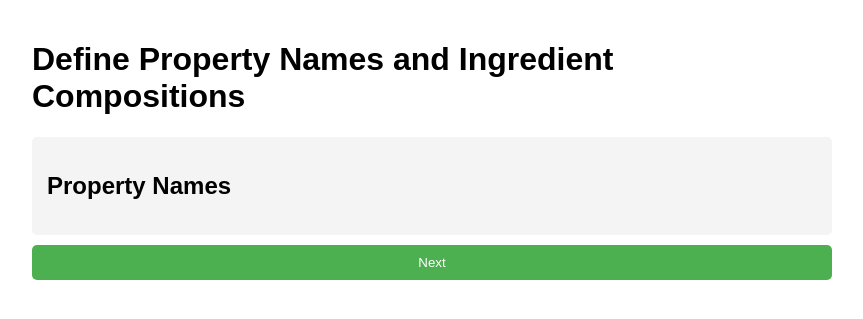
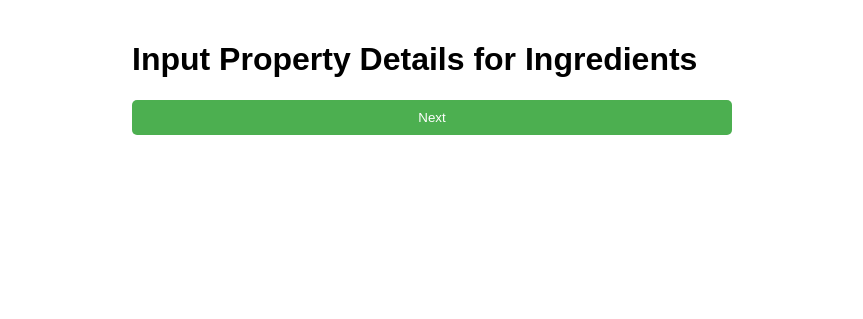
Before and after one commit to douaabousnina/operations-research-problems, a Flask app: page /input_properties in a window 1280 px wide. Shown: the top 319 px of the page, without its empty margins (208-1071 px from the left). Run offline with Flask 3, Linux system fonts and the light colour scheme.

Commit message:
PL1 & PL2 gg bro vro

```diff
--- a/app.py
+++ b/app.py
@@ -1,37 +1,31 @@
-from flask import *
-from PL1.main import PL1
+from flask import Flask, render_template, request, redirect, url_for, session
+from gurobipy import Model, GRB
+import traceback
 from PL2.main import solve_graph_coloring
 from test import render_graph
-import traceback
-import numpy as np
-
-
-app	= Flask(__name__)
-app.secret_key = 'random string'
-
-from flask import Flask, render_template, request, redirect, url_for, session
-from gurobipy import Model, GRB
-import numpy as np
 
 app = Flask(__name__)
-app.secret_key = 'your_secret_key_here'  # Important for using session
+app.secret_key = 'your_secret_key_here'  # Required for using session data
 
 class BlendingProblemSolver:
     @staticmethod
     def solve_blending_problem(ingredients, properties, property_bounds, total_quantity):
         try:
+            # Validate inputs
+            if not ingredients or not properties or not property_bounds:
+                raise ValueError("Ingredients, properties, or property bounds are missing or empty.")
+            if total_quantity <= 0:
+                raise ValueError("Total quantity must be greater than zero.")
+            for ingredient in ingredients:
+                if not all(k in ingredient for k in ['name', 'cost_per_unit', 'available_quantity', 'properties']):
+                    raise ValueError(f"Ingredient {ingredient} is missing required fields.")
+
             # Create Gurobi model
             model = Model("Blending Problem")
-            model.setParam('OutputFlag', 0)  # Suppress output
+            model.setParam('OutputFlag', 0)  # Suppress solver output
 
             # Number of ingredients
             n = len(ingredients)
-            print(type(n),n)
-            print(type(ingredients),ingredients)
-            print(type(properties),properties)
-            print(type(property_bounds),property_bounds)
-            print(type(total_quantity),total_quantity)
-
 
             # Decision variables: quantity of each ingredient
             x = model.addVars(n, lb=0, name="ingredient_quantity")
@@ -43,20 +37,28 @@
             )
 
             # Constraint: Total quantity
-            model.addConstr(sum(x[i] for i in range(n)) == total_quantity, "Total_Quantity")
+            model.addConstr(
+                sum(x[i] for i in range(n)) == total_quantity,
+                "Total_Quantity"
+            )
 
             # Constraints: Availability of ingredients
             for i in range(n):
-                model.addConstr(x[i] <= ingredients[i]['available_quantity'], f"Availability_{i}")
+                model.addConstr(
+                    x[i] <= ingredients[i]['available_quantity'],
+                    f"Availability_{i}"
+                )
 
             # Constraints: Property bounds
-            for prop_index, prop_name in enumerate(properties):
+            for prop_name in properties:
                 prop_contribution = sum(
-                    x[i] * ingredients[i]['properties'][prop_name]
-                    for i in range(n)
+                    x[i] * ingredients[i]['properties'][prop_name] for i in range(n)
                 )
                 min_bound = property_bounds[prop_name]['min'] * total_quantity
                 max_bound = property_bounds[prop_name]['max'] * total_quantity
+
+                # Debug constraints
+                print(f"Property: {prop_name}, Min Bound: {min_bound}, Max Bound: {max_bound}")
 
                 model.addConstr(prop_contribution >= min_bound, f"{prop_name}_Min")
                 model.addConstr(prop_contribution <= max_bound, f"{prop_name}_Max")
@@ -78,8 +80,7 @@
 
                 for prop_name in properties:
                     prop_total = sum(
-                        x[i].x * ingredients[i]['properties'][prop_name]
-                        for i in range(n)
+                        x[i].x * ingredients[i]['properties'][prop_name] for i in range(n)
                     )
                     results['property_totals'][prop_name] = prop_total
 
@@ -87,9 +88,14 @@
             else:
                 return {'status': 'No optimal solution found'}
         except Exception as e:
-            return {'status': f'Error: {str(e)}'}
+            return {
+                'status': 'Error',
+                'message': str(e),
+                'traceback': traceback.format_exc()  # For debugging
+            }
 
 # Flask Routes
+
 @app.route('/PL1', methods=['GET', 'POST'])
 def index():
     """Initial page to set up problem parameters"""
@@ -98,9 +104,7 @@
         session['num_ingredients'] = int(request.form['num_ingredients'])
         session['num_properties'] = int(request.form['num_properties'])
         session['total_quantity'] = float(request.form['total_quantity'])
-
         return redirect(url_for('input_ingredients'))
-
     return render_template('PL1.html')
 
 @app.route('/input_ingredients', methods=['GET', 'POST'])
@@ -112,91 +116,92 @@
         # Collect ingredient data
         ingredients = []
         for i in range(num_ingredients):
-            ingredient = {
-                'name': request.form[f'ingredient_name_{i}'],
-                'cost_per_unit': float(request.form[f'cost_per_unit_{i}']),
-                'available_quantity': float(request.form[f'available_quantity_{i}'])
-            }
-            ingredients.append(ingredient)
+            try:
+                ingredient = {
+                    'name': request.form[f'ingredient_name_{i}'],
+                    'cost_per_unit': float(request.form[f'cost_per_unit_{i}']),
+                    'available_quantity': float(request.form[f'available_quantity_{i}']),
+                    'properties': {}  # Placeholder for properties
+                }
+                ingredients.append(ingredient)
+            except ValueError as e:
+                return render_template('input_ingredients.html',
+                                       num_ingredients=num_ingredients,
+                                       error=f"Invalid input for ingredient {i}: {str(e)}")
 
-        # Store ingredients in session
         session['ingredients'] = ingredients
-
-        return redirect(url_for('input_properties'))
+        return redirect(url_for('property_naming'))
 
     return render_template('input_ingredients.html', num_ingredients=num_ingredients)
 
+@app.route('/property_naming', methods=['GET', 'POST'])
+def property_naming():
+    """Page to name the properties before inputting their percentages"""
+    num_properties = session.get('num_properties', 0)
+
+    if request.method == 'POST':
+        # Collect property names
+        property_names = [request.form[f'property_name_{i}'] for i in range(num_properties)]
+        session['property_names'] = property_names
+        return redirect(url_for('input_properties'))
+
+    return render_template('property_naming.html', num_properties=num_properties)
+
 @app.route('/input_properties', methods=['GET', 'POST'])
 def input_properties():
+    num_properties = session.get('num_properties', 0)
     """Page to input property details for ingredients"""
     num_ingredients = session.get('num_ingredients', 0)
-    num_properties = session.get('num_properties', 0)
     ingredients = session.get('ingredients', [])
+    property_names = session.get('property_names', [])
 
     if request.method == 'POST':
         # Collect property data for ingredients
         for i, ingredient in enumerate(ingredients):
-            properties = {}
-            for j in range(num_properties):
-                prop_name = request.form[f'property_name_{j}']
+            for j, prop_name in enumerate(property_names):
                 prop_value = float(request.form[f'ingredient_{i}_property_{j}'])
-                properties[prop_name] = prop_value
-            ingredients[i]['properties'] = properties
-
-        # Store updated ingredients
+                ingredient['properties'][prop_name] = prop_value
         session['ingredients'] = ingredients
-
         return redirect(url_for('input_property_bounds'))
 
-    # If this is the first time, create property names
-    if request.method == 'GET':
-        default_properties = [f'Property {i+1}' for i in range(num_properties)]
-        return render_template(
-            'input_properties.html',
-            num_ingredients=num_ingredients,
-            num_properties=num_properties,
-            ingredients=ingredients,
-            default_properties=default_properties
-        )
+    return render_template(
+        'input_properties.html',
+        num_ingredients=num_ingredients,
+        num_properties=num_properties,
+        ingredients=ingredients,
+        property_names=property_names,
+        enumerate=enumerate  # Pass enumerate to the template
+    )
 
 @app.route('/input_property_bounds', methods=['GET', 'POST'])
 def input_property_bounds():
     """Page to set property bounds for final product"""
-    num_properties = session.get('num_properties', 0)
-    ingredients = session.get('ingredients', [])
+    property_names = session.get('property_names', [])
     total_quantity = session.get('total_quantity', 0)
-
-    # Extract property names from first ingredient
-    properties = list(ingredients[0]['properties'].keys())
 
     if request.method == 'POST':
         # Collect property bounds
-        property_bounds = {}
-        for prop in properties:
-            property_bounds[prop] = {
+        property_bounds = {
+            prop: {
                 'min': float(request.form[f'{prop}_min']),
                 'max': float(request.form[f'{prop}_max'])
             }
+            for prop in property_names
+        }
+        session['property_bounds'] = property_bounds
 
         # Solve the blending problem
         solver = BlendingProblemSolver()
         result = solver.solve_blending_problem(
-            ingredients,
-            properties,
+            session.get('ingredients', []),
+            property_names,
             property_bounds,
             total_quantity
         )
-        print(result)
-        # Store result in session for display
         session['result'] = result
-
         return redirect(url_for('solution'))
 
-    return render_template(
-        'input_property_bounds.html',
-        properties=properties,
-        total_quantity=total_quantity
-    )
+    return render_template('input_property_bounds.html', property_names=property_names, total_quantity=total_quantity)
 
 @app.route('/solution')
 def solution():
@@ -204,40 +209,9 @@
     result = session.get('result', {})
     return render_template('solve.html', result=result)
 
-
 @app.route('/')
 def home():
     return render_template('index.html')
-
-# @app.route('/PL1', methods=['GET','POST'])
-# def PL_1():
-
-#     if request.method == 'POST':
-#         # Nombre d'ingrédients
-#         n = int(request.form['n'])
-#         # Nombre de propriétés
-#         m = int(request.form['m'])
-#         # Coûts des ingrédients
-#         costs = [(request.form[f"cost{i+1}"]) for i in range(n)]
-#         # Contributions des ingrédients aux propriétés
-#         contributions = [[(request.form[f"contrib{i+1}{j+1}"]) for i in range(n)] for j in range(m)]
-#         # Valeurs minimales des propriétés
-#         property_min = [(request.form[f"property_min{j+1}"]) for j in range(m)]
-#         # Valeurs maximales des propriétés
-#         property_max = [(request.form[f"property_max{j+1}"]) for j in range(m)]
-#         # Quantité totale du mélange
-#         total_quantity = (request.form['total_quantity'])
-
-#         availabilities = [(request.form[f"availability{i+1}"]) for i in range(n)]
-
-#         # Résoudre le problème
-#         try:
-#             result = PL1(n=n, m=m, costs=costs, contributions=contributions, property_min=property_min, property_max=property_max, total_quantity=total_quantity, availabilities=availabilities)
-#             return render_template('index.html', result=result)
-#         except Exception as e:
-#             error_details = traceback.format_exc()  # Get the full error traceback as a string
-#             return render_template('index.html', error=error_details)
-#     return render_template('PL1.html')
 
 @app.route("/PL2", methods=["GET", "POST"])
 def index2():
@@ -273,4 +247,3 @@
 
 if __name__ == '__main__':
     app.run(debug=True)
-    # PL1()
--- a/templates/input_properties.html
+++ b/templates/input_properties.html
@@ -3,35 +3,23 @@
 <head>
     <title>Input Properties</title>
     <style>
-        body { font-family: Arial, sans-serif; max-width: 800px; margin: 0 auto; padding: 20px; }
+        body { font-family: Arial, sans-serif; max-width: 600px; margin: 0 auto; padding: 20px; }
         .property-section { background: #f4f4f4; padding: 15px; margin-bottom: 10px; border-radius: 5px; }
         input { margin: 5px 0; width: 100%; padding: 5px; }
         button { width: 100%; padding: 10px; background-color: #4CAF50; color: white; border: none; border-radius: 5px; }
     </style>
 </head>
 <body>
-    <h1>Define Property Names and Ingredient Compositions</h1>
-    <form method="post">
-        <div class="property-section">
-            <h2>Property Names</h2>
-            {% for i in range(num_properties) %}
-                <label>Property {{ i + 1 }} Name:</label>
-                <input type="text" name="property_name_{{ i }}" value="{{ default_properties[i] }}" required><br>
+    <h1>Input Property Details for Ingredients</h1>
+    <form method="POST">
+        {% for i, ingredient in enumerate(ingredients) %}
+            <h3>{{ ingredient.name }}</h3>
+            {% for j, property_name in enumerate(property_names) %}
+                <label for="ingredient_{{ i }}_property_{{ j }}">{{ property_name }}:</label>
+                <input type="number" step="any" id="ingredient_{{ i }}_property_{{ j }}" name="ingredient_{{ i }}_property_{{ j }}" required>
+                <br>
             {% endfor %}
-        </div>
-
-        {% for i in range(num_ingredients) %}
-            <div class="property-section">
-                <h2>{{ ingredients[i]['name'] }} Composition</h2>
-                {% for j in range(num_properties) %}
-                    <label>{{ default_properties[j] }} Percentage:</label>
-                    <input type="number" step="any" min="0" max="1"
-                           name="ingredient_{{ i }}_property_{{ j }}"
-                           value="0" required><br>
-                {% endfor %}
-            </div>
         {% endfor %}
-
         <button type="submit">Next</button>
     </form>
 </body>
--- a/templates/input_property_bounds.html
+++ b/templates/input_property_bounds.html
@@ -14,7 +14,7 @@
     <form method="post">
         <div class="property-section">
             <p>Total Quantity: {{ total_quantity }}</p>
-            {% for prop in properties %}
+            {% for prop in property_names %}
                 <h3>{{ prop }} Bounds</h3>
                 <label>Minimum (total quantity multiplier):</label>
                 <input type="number" step="any" min="0" max="1" name="{{ prop }}_min" required><br>
--- a/templates/result.html
+++ b/templates/result.html
@@ -5,6 +5,12 @@
     <meta name="viewport" content="width=device-width, initial-scale=1.0">
     <link rel="stylesheet" href="{{ url_for('static', filename='style.css') }}">
     <title>Graph Coloring Result</title>
+    <style>
+        body { font-family: Arial, sans-serif; max-width: 600px; margin: 0 auto; padding: 20px; }
+        .property-section { background: #f4f4f4; padding: 15px; margin-bottom: 10px; border-radius: 5px; }
+        input { margin: 5px 0; width: 100%; padding: 5px; }
+        button { width: 100%; padding: 10px; background-color: #4CAF50; color: white; border: none; border-radius: 5px; }
+    </style>
 </head>
 <body>
     <div class="container">
```
Also changed, not shown: templates/PL1.html (+11 -22 lines), templates/property_naming.html (added, +23 -0 lines), static/test.png.
